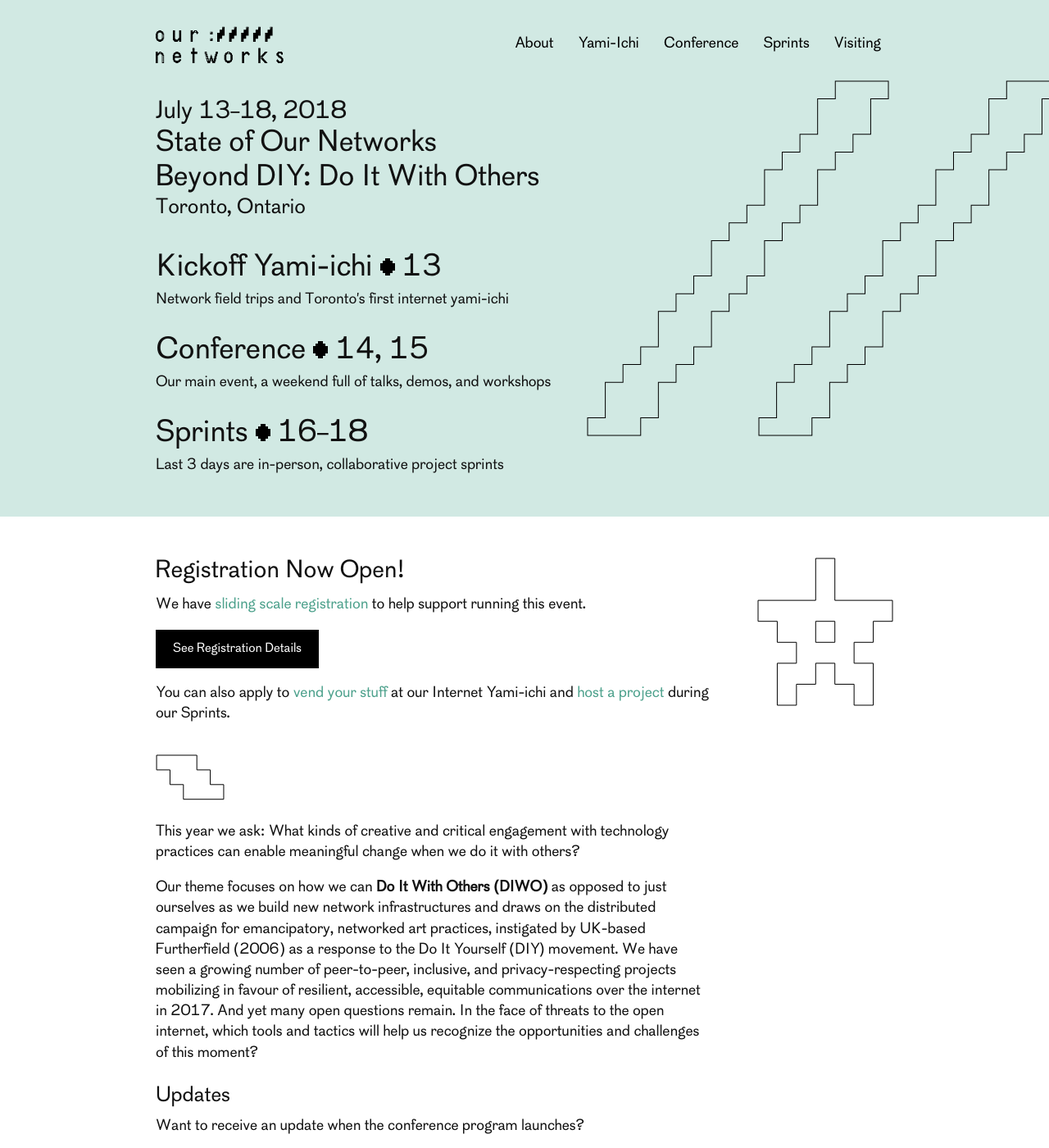
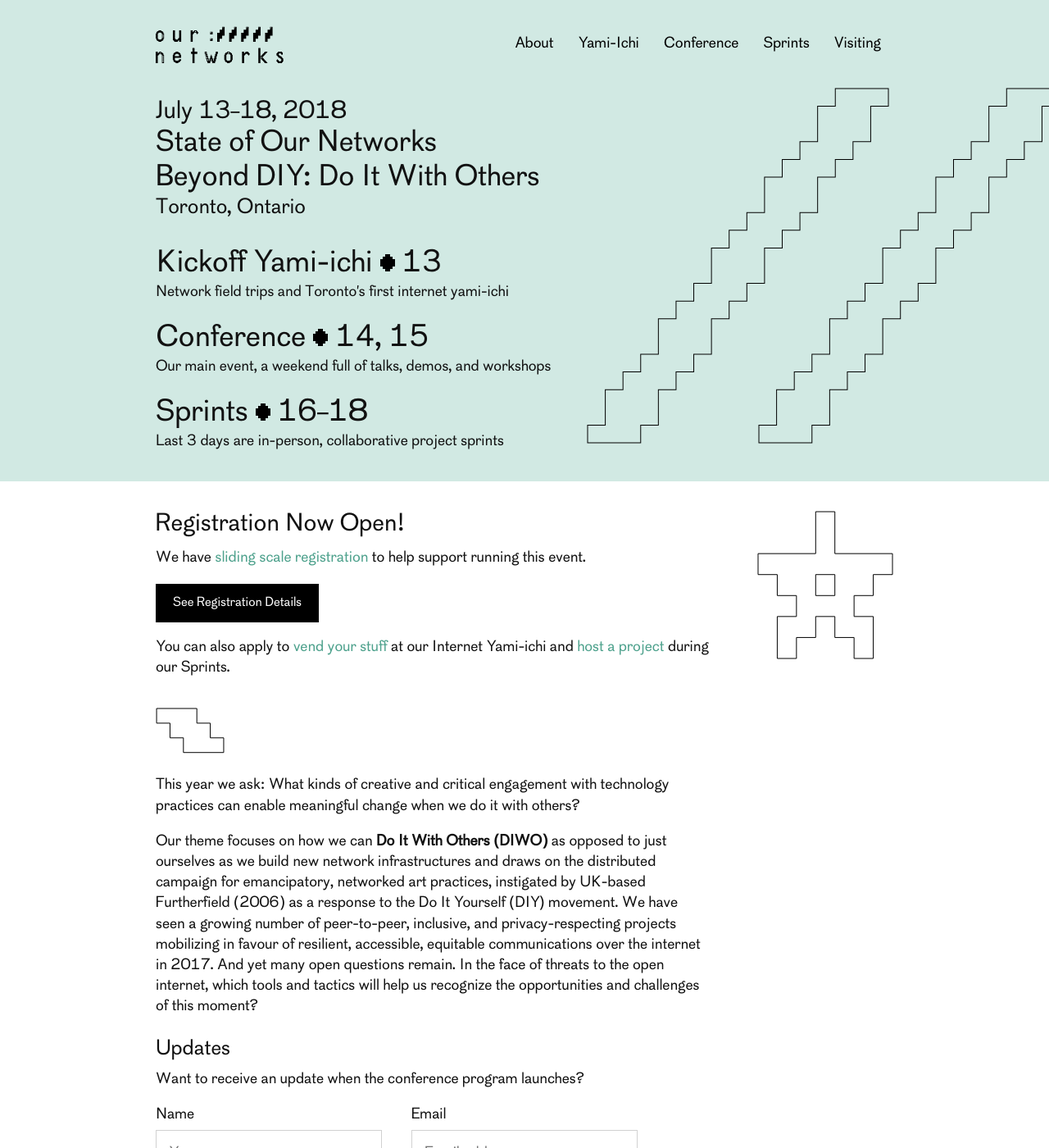
Before and after one commit to ournetworks/ournetworks.ca, a Jekyll site: the page built from index.md, in a window 1280 px wide and 1400 px high. Shown: the whole window at 82% size. Built offline with Jekyll 4.4.1, drawn with Linux system fonts in a browser that asks for light colours.

Commit message:
spacing edits

```diff
--- a/_includes/2018-hero.html
+++ b/_includes/2018-hero.html
@@ -4,7 +4,7 @@
     <h2 style="margin-bottom: 0;">July 13–18, 2018</h2>
     <h1 style="margin-bottom: 0;">{{ site.title }}</h1>
     <h1 style="margin-bottom: 0;">Beyond DIY: Do It With Others </h1>
-    <h3 style="margin-bottom: 1.5em; margin-top: 0;">Toronto, Ontario</h3>
+    <h3 style="margin-bottom: 1.3em; margin-top: 0;">Toronto, Ontario</h3>
   </header>
   <!-- Event hero section -->
   <section>
--- a/_sass/_announcements.scss
+++ b/_sass/_announcements.scss
@@ -1,14 +1,26 @@
 // Announcements
 .announcement {
   background-color: $black;
-  color: $white;
-  padding: 1em;
+  color: $background-accent;
+
+  .container {
+    padding: 1em 0;
+  }
 
   p {
     margin: 0;
   }
 
-  @media (max-width: $on-palm) {
-    padding: 1em 0;
+  .close-banner {
+    font-size: 1.5em;
+    position: absolute;
+    color: $background-accent;
+    border: 0;
+    padding: 0;
+    right: 0;
+    top: 0;
+    bottom: 0;
+    width: 2.25em;
+    justify-content: center;
   }
 }
--- a/_sass/_layout.scss
+++ b/_sass/_layout.scss
@@ -245,12 +245,12 @@
 
 .splash-hero {
   padding-top: 120px;
-  margin-bottom: 50px;
-  padding-bottom: 50px;
+  margin-bottom: 2em;
+  padding-bottom: 2em;
   background: $background-accent;
   background-image: url('../images/splash-outline.svg');
   background-repeat: no-repeat;
-  background-position: 102% center;
+  background-position: 102% 70%;
 
   @media (max-width: $content-width) {
     background-image: none;
@@ -258,14 +258,14 @@
 }
 
 .feature {
-  margin-bottom: 1.6em;
+  margin-bottom: 1.25em;
+
+  p {
+    margin-bottom: 0;
+  }
 
   &:last-child {
     margin-bottom: 0;
-
-    p {
-      margin-bottom: 0;
-    }
   }
 }
 
--- a/_sass/_typography.scss
+++ b/_sass/_typography.scss
@@ -84,7 +84,7 @@ p {
 .splash-heading {
   @include rsp-font(4vw, 24px, 36px);
   display: inline-block;
-  margin-bottom: 0.1em;
+  margin-bottom: 0;
 }
 
 .splash-link {
--- a/js/main.js
+++ b/js/main.js
@@ -9,12 +9,19 @@ document.addEventListener('DOMContentLoaded', function(){
   if (window.location.search == '?signup=confirmed') {
 
     var confirmationEle = document.createElement('div');
+    var splashEle = document.querySelector('.splash');
+
     confirmationEle.className = 'announcement';
     confirmationEle.setAttribute('role', 'alert');
-    confirmationEle.innerHTML = '<div class="container"><p>Successfully signed up for updates</p></div>';
+    confirmationEle.innerHTML = '<div class="container"><p>Successfully signed up for updates</p> <button class="close-banner">×</button></div>';
 
     header.prepend(confirmationEle);
-    document.querySelector('.splash').classList.add('extended');
+    splashEle.classList.add('extended');
+
+    document.querySelector('.close-banner').addEventListener('click', function(){
+      document.querySelector('.announcement').remove();
+      splashEle.classList.remove('extended')
+    });
   }
 
   // scroll interaction
```
